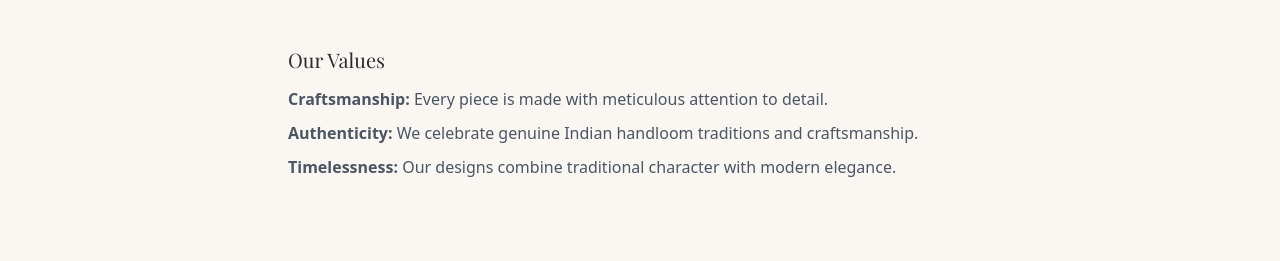
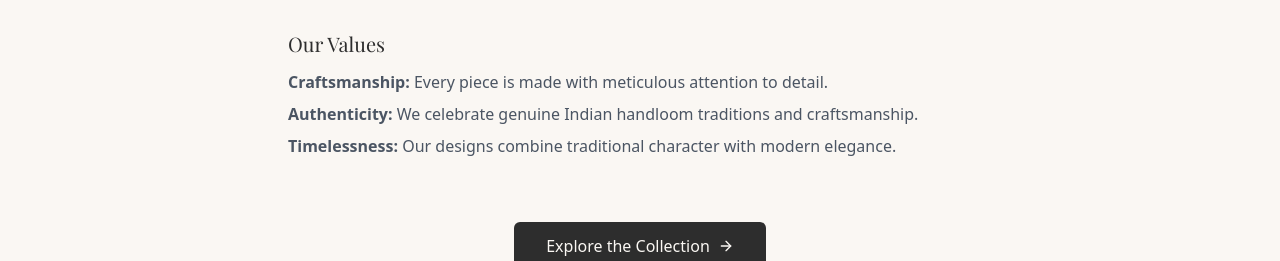
Before and after one commit to technovahub2025/Botique_frontend, a React (Vite) app: page /story in a window 1280 px wide. Shown: the part 539-800 px from the top of the page. Built offline with nearby package versions, Linux system fonts and the light colour scheme; no server answers.

Commit message:
feat: enhance ImageUrlPreview and Story components with improved URL handling and layout adjustments

```diff
--- a/src/components/ui/ImageUrlPreview.jsx
+++ b/src/components/ui/ImageUrlPreview.jsx
@@ -16,7 +16,8 @@ const parseUrls = (url) => {
 
 const ImageUrlPreview = ({ url, className = '', alt = 'Image preview' }) => {
   const [failed, setFailed] = useState(false);
-  const urls = parseUrls(url);
+
+  const urls = typeof url === 'string' ? parseUrls(url) : [];
 
   if (urls.length === 0 || failed) {
     if (failed && urls.length > 0) {
--- a/src/pages/Story.jsx
+++ b/src/pages/Story.jsx
@@ -1,12 +1,13 @@
+import { Link } from 'react-router-dom';
+import { ArrowRight } from 'lucide-react';
+
 const Story = () => {
   return (
-    <div className="bg-ivory min-h-screen">
-      <div className="container mx-auto px-4 lg:px-8 py-20 md:py-28 max-w-3xl">
-        <h1 className="font-heading text-3xl text-center mb-8 text-charcoal">
-          Our Story
-        </h1>
+    <div className="bg-ivory min-h-screen py-16 md:py-24">
+      <div className="container mx-auto px-4 lg:px-8 max-w-3xl">
+        <h1 className="font-heading text-3xl text-center mb-8 text-charcoal">Our Story</h1>
 
-        <p className="text-gray-600 leading-relaxed text-center mb-12">
+        <p className="text-gray-600 text-center leading-relaxed mb-12">
           Loom & Luster was born from a deep appreciation for the timeless craftsmanship
           of Indian handlooms. We bring together traditional artistry and contemporary
           elegance to create pieces that are made to be cherished.
@@ -16,19 +17,27 @@ const Story = () => {
           <h2 className="font-heading text-xl text-charcoal mb-3">Our Mission</h2>
           <p className="text-gray-600 leading-relaxed">
             We are committed to preserving traditional weaving techniques while creating
-            garments that celebrate both heritage and modern elegance. Every piece in
-            our collection reflects the skill, patience, and artistry of Indian
-            craftsmanship.
+            garments that celebrate both heritage and modern elegance. Every piece in our
+            collection reflects the skill, patience, and artistry of Indian craftsmanship.
           </p>
         </div>
 
         <div>
           <h2 className="font-heading text-xl text-charcoal mb-3">Our Values</h2>
-          <ul className="space-y-2 text-gray-600 leading-relaxed">
+          <ul className="space-y-2 text-gray-600">
             <li><strong>Craftsmanship:</strong> Every piece is made with meticulous attention to detail.</li>
             <li><strong>Authenticity:</strong> We celebrate genuine Indian handloom traditions and craftsmanship.</li>
             <li><strong>Timelessness:</strong> Our designs combine traditional character with modern elegance.</li>
           </ul>
+        </div>
+
+        <div className="text-center mt-16">
+          <Link to="/shop">
+            <button className="inline-flex items-center gap-2 bg-charcoal text-ivory px-8 py-3 rounded-md font-medium hover:bg-deep-brown transition-colors">
+              Explore the Collection
+              <ArrowRight className="w-4 h-4" />
+            </button>
+          </Link>
         </div>
       </div>
     </div>
--- a/src/services/imageUrl.js
+++ b/src/services/imageUrl.js
@@ -36,11 +36,16 @@ export function getImageUrl(image) {
   }
 
   if (typeof image === 'object') {
+    if (image.driveFileId && !image.url) {
+      return `${API_ORIGIN}/api/uploads/drive/${image.driveFileId}`;
+    }
+
     const extracted =
       image.url ||
       image.secure_url ||
       image.src ||
       image.imageUrl ||
+      (image.driveFileId ? `${API_ORIGIN}/api/uploads/drive/${image.driveFileId}` : '') ||
       '';
     if (extracted) return getImageUrl(extracted);
     return '';
```
